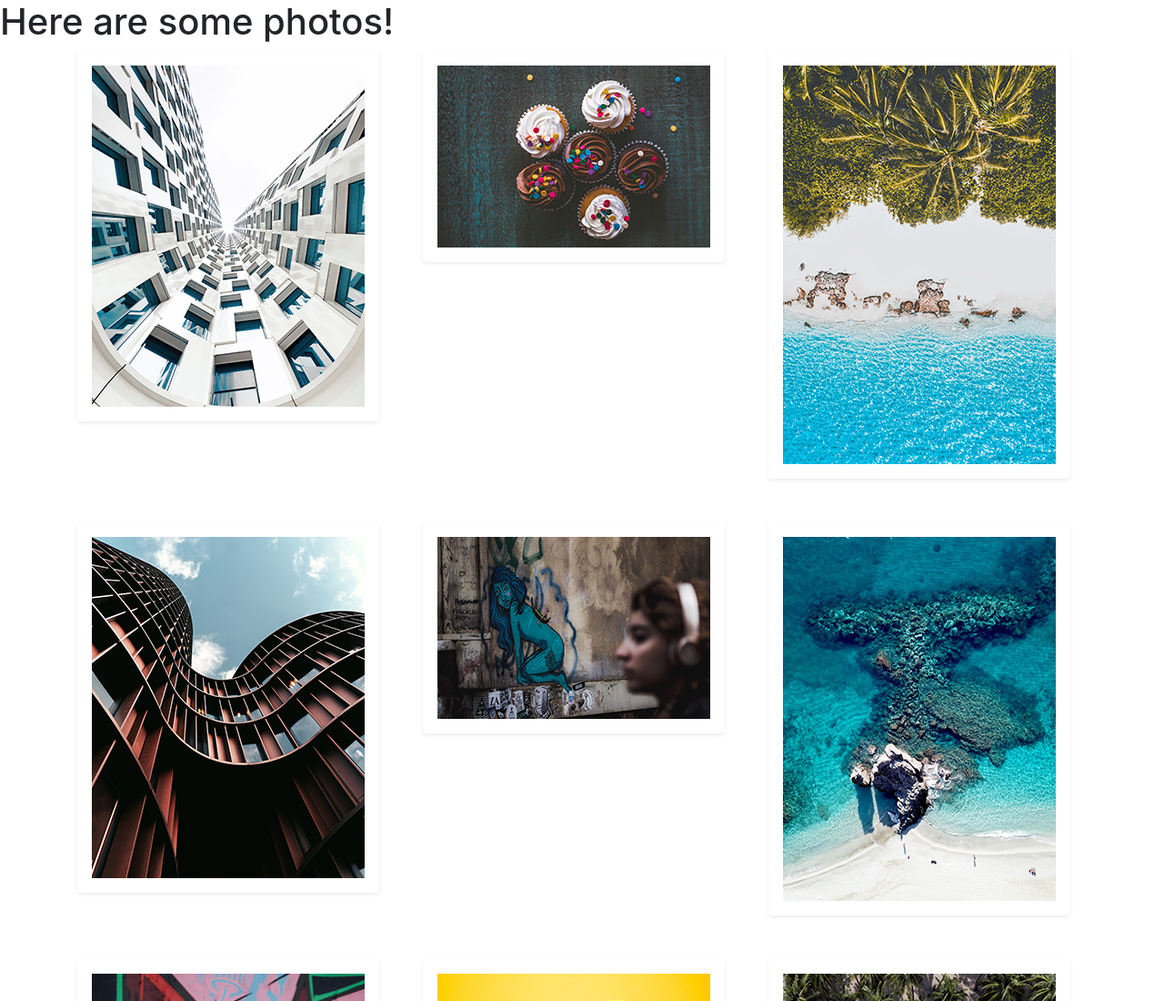
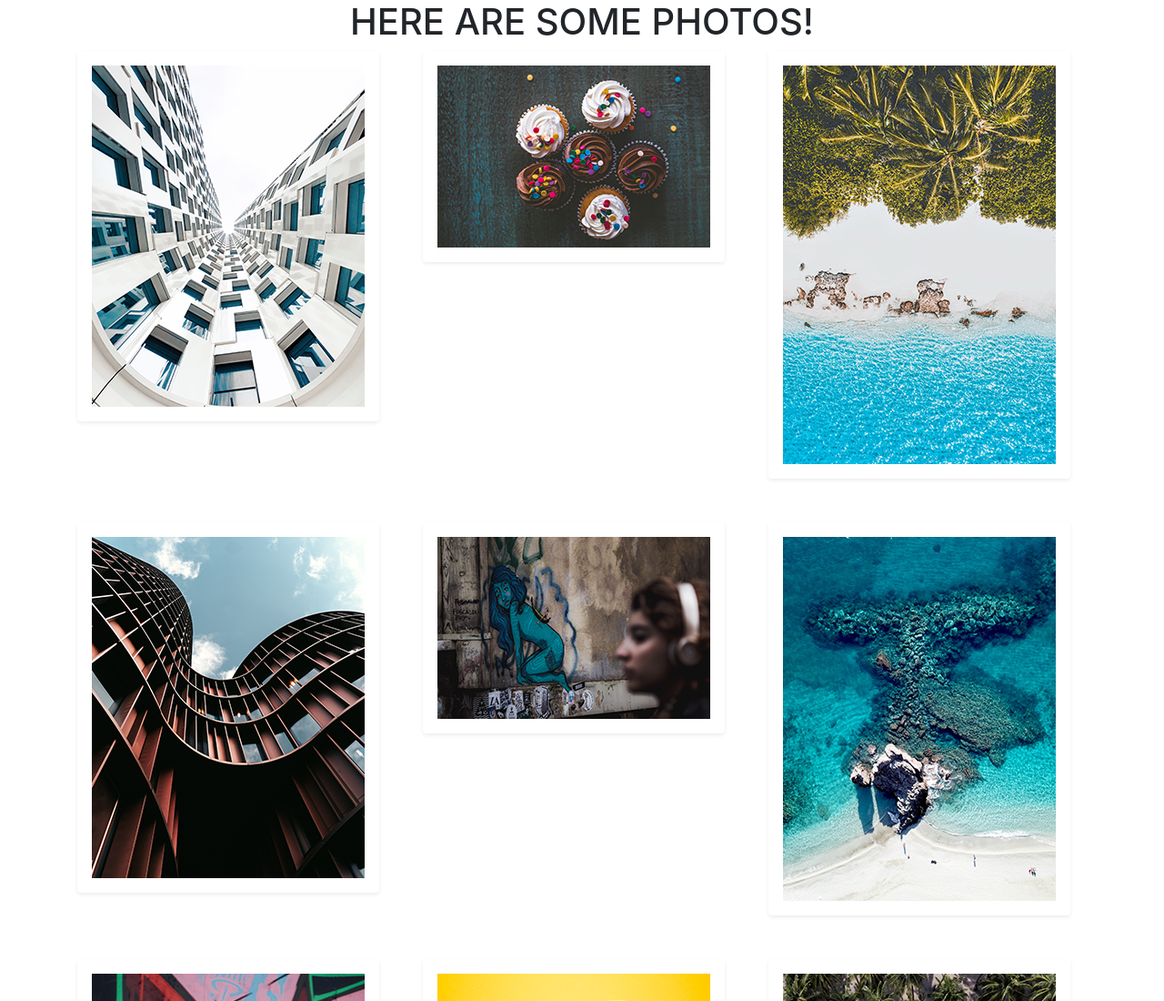
Before and after one commit to gabbysuazo/m2-hw2-suazo-gabriela, a plain HTML site: page index.html in a window 1280 px wide. Shown: the top 1100 px of the page at 91% size. Drawn offline with nearby package versions, Linux system fonts and the light colour scheme.

Commit message:
Transform h1 to uppercase and center align

```diff
--- a/index.html
+++ b/index.html
@@ -11,7 +11,7 @@
     <title>Hello, world!</title>
   </head>
   <body>
-    <h1>Here are some photos!</h1>
+    <h1 class="text-uppercase text-center">Here are some photos!</h1>
 
     <div class="container">
       <div class="row justify-content-center">
```
